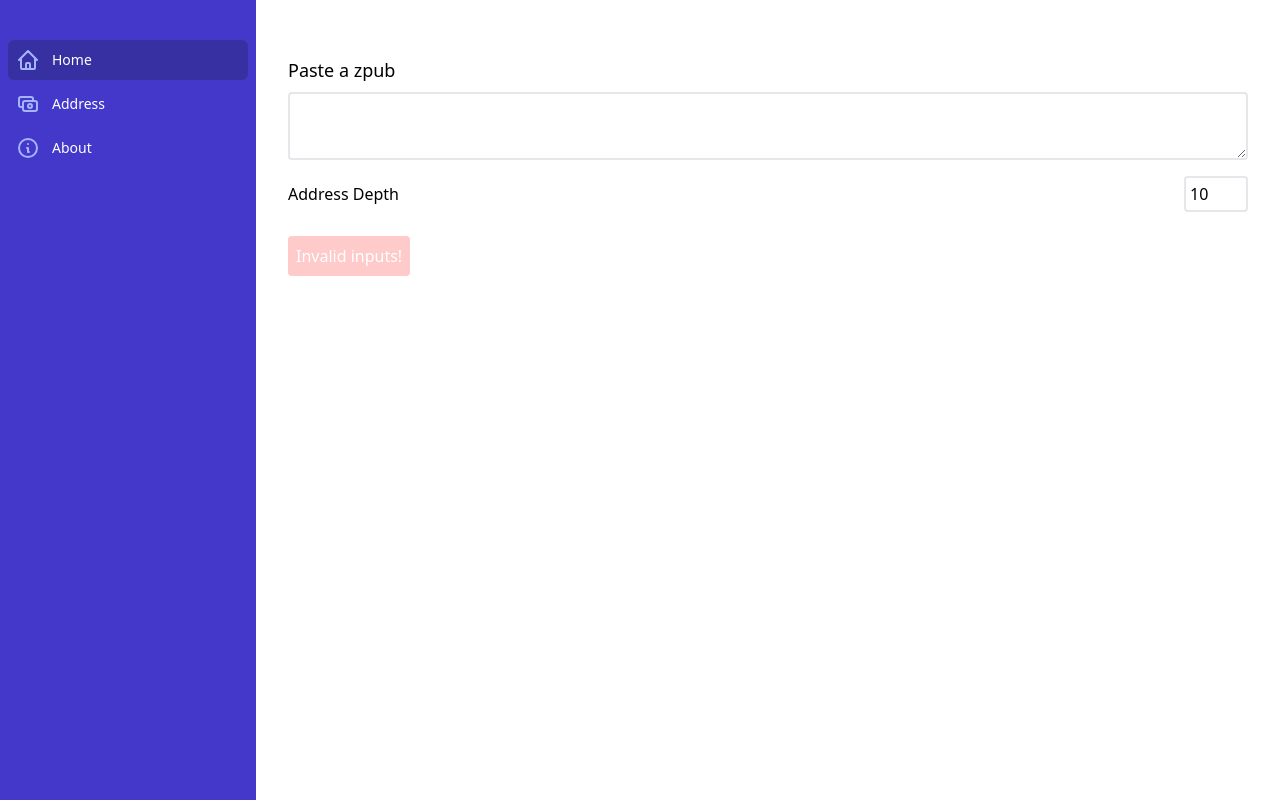
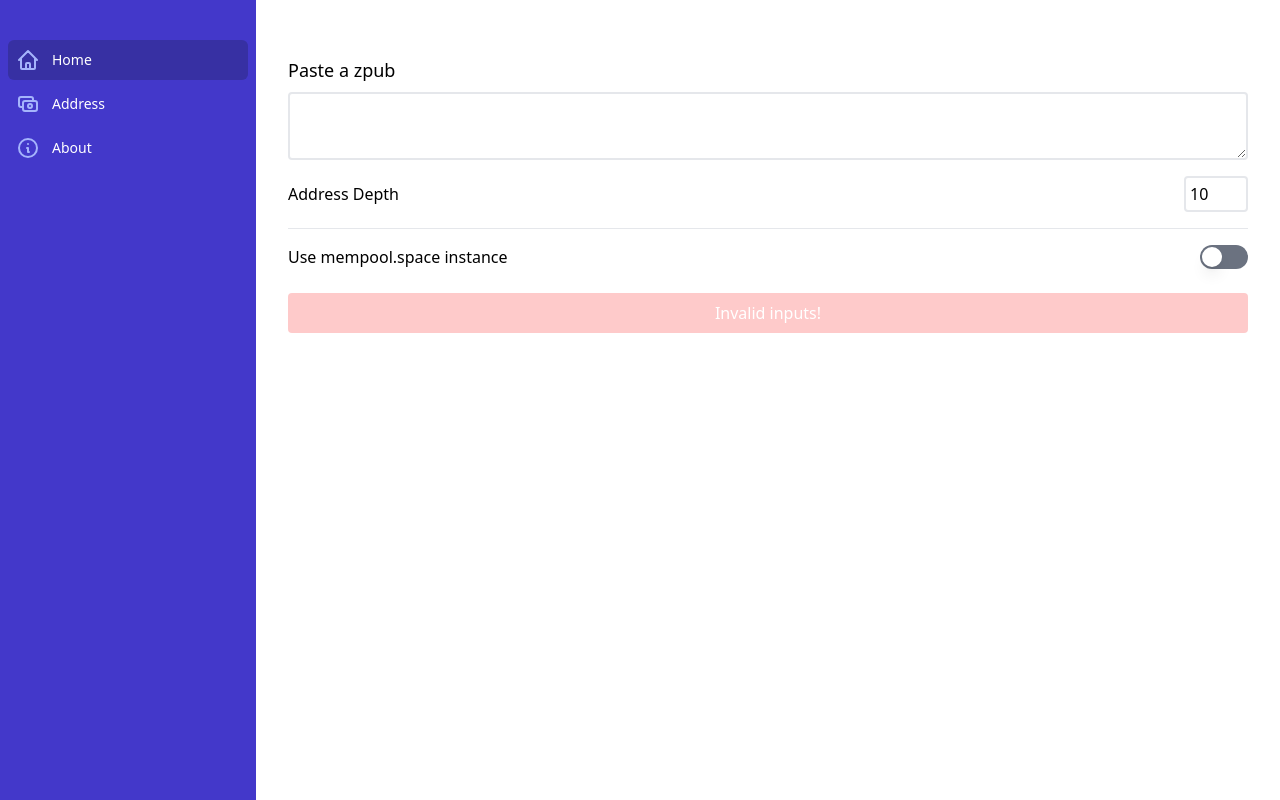
Before and after one commit to abhiShandy/bitcoin-labels, a Next.js app in the folder client/: page / in a window 1280 px wide. Built offline with nearby package versions, Linux system fonts and the light colour scheme.

Commit message:
add mempool.space settings

```diff
--- a/client/components/mempoolSpace/Feature.tsx
+++ b/client/components/mempoolSpace/Feature.tsx
@@ -1,15 +1,40 @@
-import React from "react";
+import React, { useState } from "react";
+import MempoolSpaceToggle from "./MempoolSpaceToggle";
+import MempoolSpaceURLForm from "./MempoolSpaceURLForm";
 
 export default function MempoolSpaceFeature({
   enabled = false,
-  url = "https://mempool.space/",
+  url,
   onError,
   onSuccess,
 }: {
   enabled: boolean;
   url: string;
   onError: () => void;
-  onSuccess: (url: string) => void;
+  onSuccess: (url: string, enabled: boolean) => void;
 }) {
-  return <></>;
+  const [enabledValue, setEnabledValue] = useState(enabled);
+  const [urlValue, setUrlValue] = useState(url);
+
+  return (
+    <>
+      <MempoolSpaceToggle
+        value={enabledValue}
+        onChange={(val) => {
+          setEnabledValue(val);
+          onSuccess(urlValue, val);
+        }}
+      />
+      {enabledValue && (
+        <MempoolSpaceURLForm
+          value={urlValue}
+          onError={onError}
+          onSuccess={(url) => {
+            setUrlValue(url);
+            onSuccess(url, enabledValue);
+          }}
+        />
+      )}
+    </>
+  );
 }
--- a/client/components/mempoolSpace/MempoolSpaceToggle.tsx
+++ b/client/components/mempoolSpace/MempoolSpaceToggle.tsx
@@ -1,22 +1,27 @@
 import { Switch } from "@headlessui/react";
-import React from "react";
+import React, { useState } from "react";
 
 /**
  * React component to enable using mempool.space
  */
 export default function MempoolSpaceToggle({
-  enabled,
-  setEnabled,
+  value,
+  onChange,
 }: {
-  enabled: boolean;
-  setEnabled: React.Dispatch<React.SetStateAction<boolean>>;
+  value: boolean;
+  onChange: (value: boolean) => void;
 }) {
+  const [enabled, setEnabled] = useState(value);
+
   return (
-    <div className="py-4">
+    <div className="mt-2 flex place-content-between">
       <p>Use mempool.space instance</p>
       <Switch
         checked={enabled}
-        onChange={setEnabled}
+        onChange={(e) => {
+          setEnabled(e);
+          onChange(e);
+        }}
         className={`${enabled ? "bg-indigo-500" : "bg-gray-500"}
           relative inline-flex h-[24px] w-[48px] shrink-0 cursor-pointer rounded-full border-2 border-transparent transition-colors duration-200 ease-in-out focus:outline-none focus-visible:ring-2  focus-visible:ring-white focus-visible:ring-opacity-75`}
       >
--- a/client/components/mempoolSpace/MempoolSpaceURLForm.tsx
+++ b/client/components/mempoolSpace/MempoolSpaceURLForm.tsx
@@ -15,8 +15,9 @@ export default function MempoolSpaceURLForm({
     const url = e.target.value;
     setExplorerURL(url);
     if (
-      url.substring(0, 7) === "http://" ||
-      url.substring(0, 8) === "https://"
+      (url.substring(0, 7) === "http://" ||
+        url.substring(0, 8) === "https://") &&
+      url[url.length - 1] === "/"
     ) {
       onSuccess(url);
       setError(false);
@@ -27,11 +28,11 @@ export default function MempoolSpaceURLForm({
   };
 
   return (
-    <div className="mt-6 flex flex-col">
-      <label className="text-lg">URL of trusted mempool.space instance</label>
+    <div className="mt-2 flex place-content-between">
+      <label className="my-auto">URL</label>
       <input
         type="url"
-        className={`border-2 rounded p-2 mt-2 w-full max-w-sm ${
+        className={`border-2 rounded p-2 mt-2 w-64 min-w-lg ${
           error ? "outline-red-500" : ""
         }`}
         required
--- a/client/pages/_app.tsx
+++ b/client/pages/_app.tsx
@@ -2,13 +2,27 @@ import "../styles/global.css";
 import type { AppProps } from "next/app";
 import React, { useState } from "react";
 import XPubContext from "../contexts/XPub";
+import MempoolSpaceContext from "../contexts/MempoolSpace";
 
 function MyApp({ Component, pageProps: { session, ...pageProps } }: AppProps) {
   const [xPub, setXPub] = useState("");
   const [nAddress, setNAddress] = useState(10);
+  const [mempoolSpaceEnabled, setMempoolSpaceEnabled] = useState(false);
+  const [mempoolSpaceUrl, setMempoolSpaceUrl] = useState(
+    "http://umbrel.local:3006/"
+  );
   return (
     <XPubContext.Provider value={{ xPub, setXPub, nAddress, setNAddress }}>
-      <Component {...pageProps} />
+      <MempoolSpaceContext.Provider
+        value={{
+          enabled: mempoolSpaceEnabled,
+          setEnabled: setMempoolSpaceEnabled,
+          url: mempoolSpaceUrl,
+          setUrl: setMempoolSpaceUrl,
+        }}
+      >
+        <Component {...pageProps} />
+      </MempoolSpaceContext.Provider>
     </XPubContext.Provider>
   );
 }
--- a/client/pages/index.tsx
+++ b/client/pages/index.tsx
@@ -1,20 +1,20 @@
 import Head from "next/head";
 import React, { MouseEventHandler, useContext, useState } from "react";
 import SidebarLayout from "../components/SidebarLayout";
+import { useRouter } from "next/router";
 import XPubContext from "../contexts/XPub";
-import { useRouter } from "next/router";
 import XPubFeature from "../components/xPub/Feature";
-// import MempoolSpaceContext from "../contexts/MempoolSpace";
-// import MempoolSpaceFeature from "../components/mempoolSpace/feature";
+import MempoolSpaceContext from "../contexts/MempoolSpace";
+import MempoolSpaceFeature from "../components/mempoolSpace/Feature";
 
 export default function HomePage() {
   const { xPub, setXPub, nAddress, setNAddress } = useContext(XPubContext);
-  // const {
-  //   url: mempoolSpaceUrl,
-  //   enabled: mempoolSpaceEnabled,
-  //   setUrl: setMempoolSpaceUrl,
-  //   setEnabled: setMempoolSpaceEnabled,
-  // } = useContext(MempoolSpaceContext);
+  const {
+    url: mempoolSpaceUrl,
+    enabled: mempoolSpaceEnabled,
+    setUrl: setMempoolSpaceUrl,
+    setEnabled: setMempoolSpaceEnabled,
+  } = useContext(MempoolSpaceContext);
 
   const [error, setError] = useState(!xPub);
 
@@ -40,7 +40,8 @@ export default function HomePage() {
             setError(false);
           }}
         />
-        {/* <MempoolSpaceFeature
+        <hr className="my-4" />
+        <MempoolSpaceFeature
           enabled={mempoolSpaceEnabled}
           url={mempoolSpaceUrl}
           onError={() => setError(true)}
@@ -49,11 +50,11 @@ export default function HomePage() {
             setMempoolSpaceUrl(url);
             setError(false);
           }}
-        /> */}
+        />
 
         {error && (
           <button
-            className="mt-6 bg-red-200 text-white p-2 rounded"
+            className="mt-6 bg-red-200 text-white p-2 rounded w-full"
             disabled={true}
           >
             Invalid inputs!
@@ -61,7 +62,7 @@ export default function HomePage() {
         )}
         {!error && (
           <button
-            className="mt-6 bg-indigo-500 text-white p-2 rounded"
+            className="mt-6 bg-indigo-500 text-white p-2 rounded w-full"
             onClick={handleSubmit}
           >
             Submit!
```
